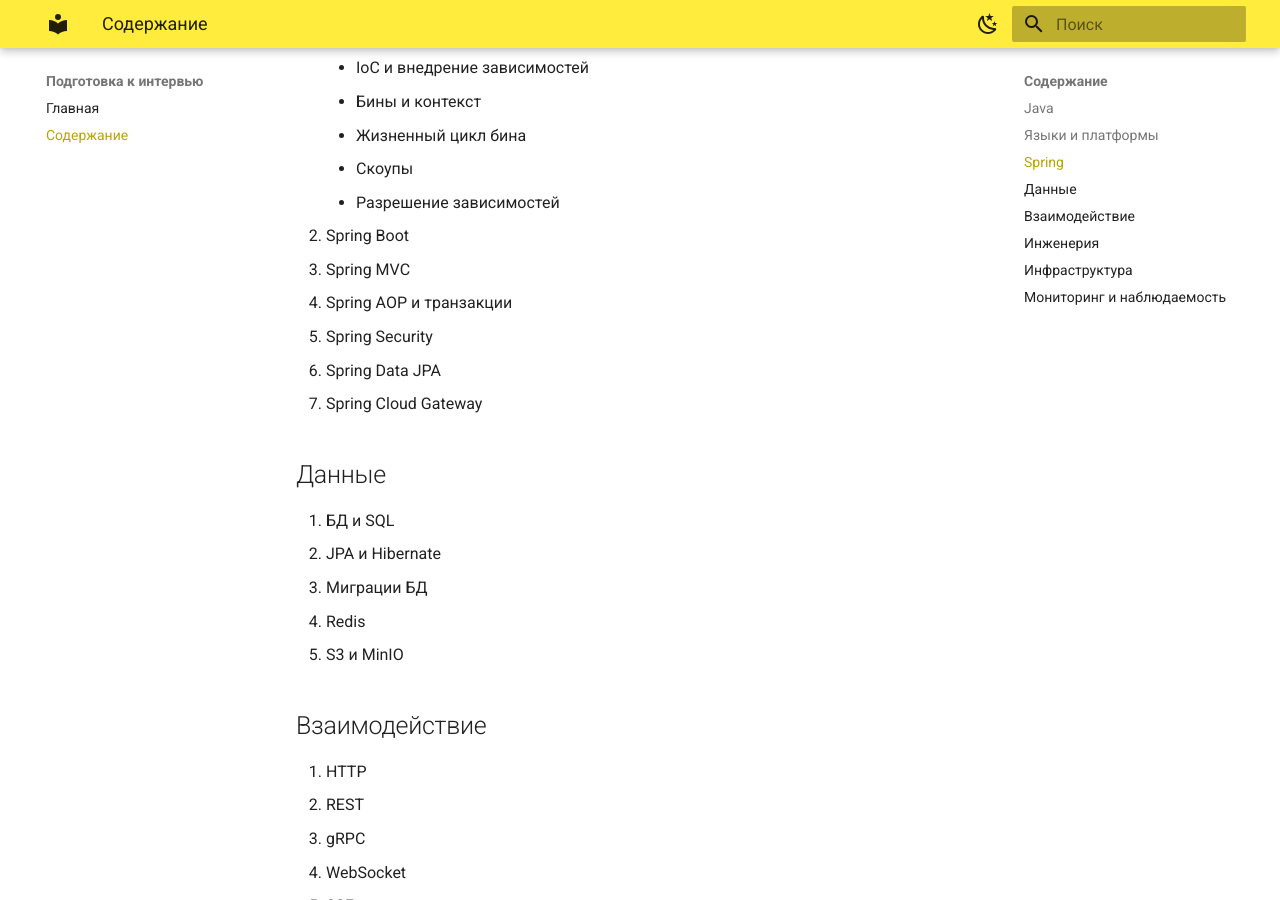
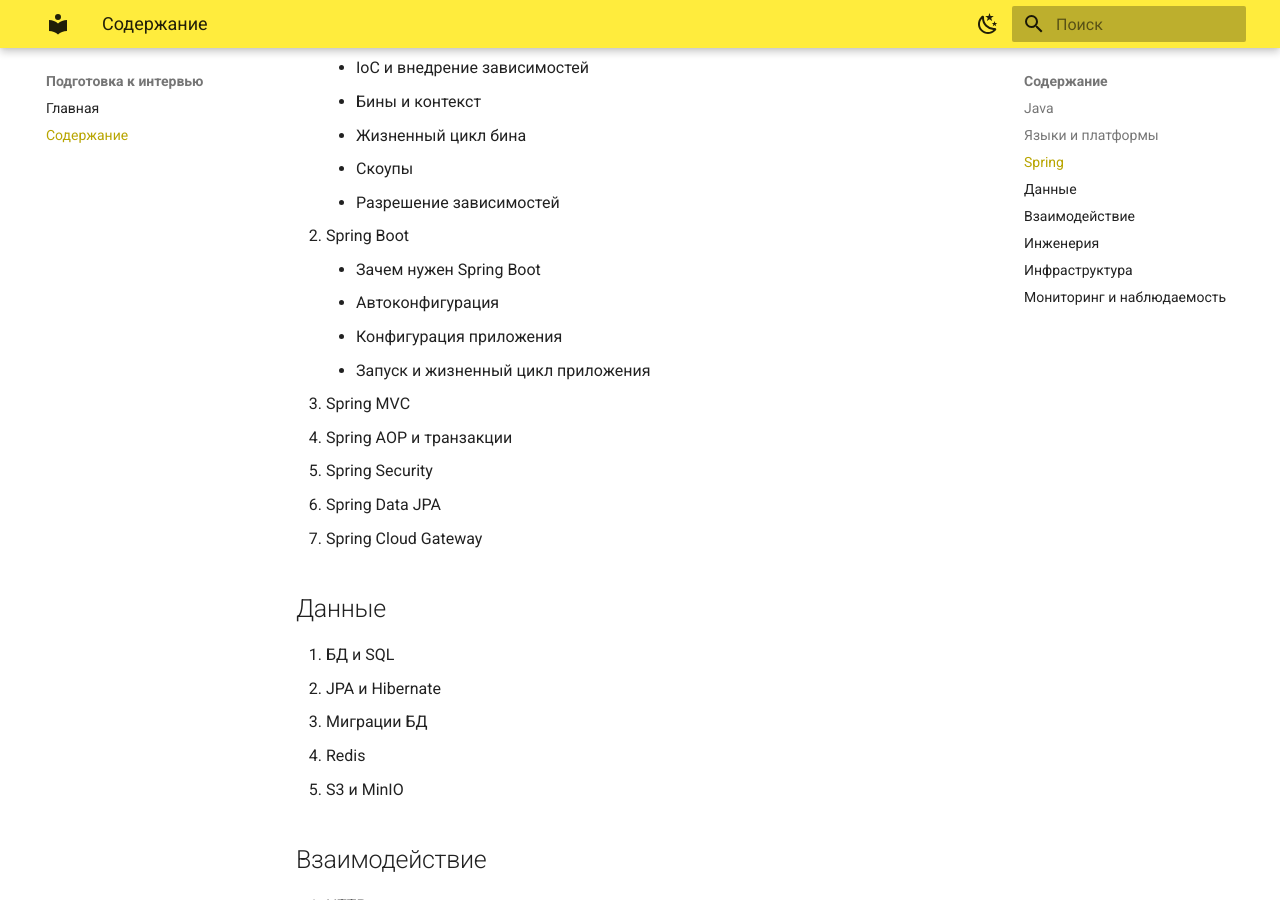
Before and after one commit to artem961/java-backend-notes, an MkDocs documentation site: the page built from docs/contents.md, in a window 1280 px wide and 900 px high, scrolled down 1901 px. Built offline with MkDocs 1.6.1 and Material for MkDocs 9.7.7, drawn with Linux system fonts in a browser that asks for light colours.

Commit message:
Определить состав раздела Spring Boot
Четыре темы: зачем нужен, автоконфигурация, настройка и запуск.
Уровень обзорный, в исходники не идём.

Co-Authored-By: Claude Opus 4.8 <noreply@anthropic.com>
Claude-Session: https://claude.ai/code/session_01Rwwmgvitp1riZs4MzwF2Zc

```diff
--- a/docs/contents.md
+++ b/docs/contents.md
@@ -61,6 +61,10 @@
     - Скоупы
     - Разрешение зависимостей
 10. Spring Boot
+    - Зачем нужен Spring Boot
+    - Автоконфигурация
+    - Конфигурация приложения
+    - Запуск и жизненный цикл приложения
 11. Spring MVC
 12. Spring AOP и транзакции
 13. Spring Security
```
